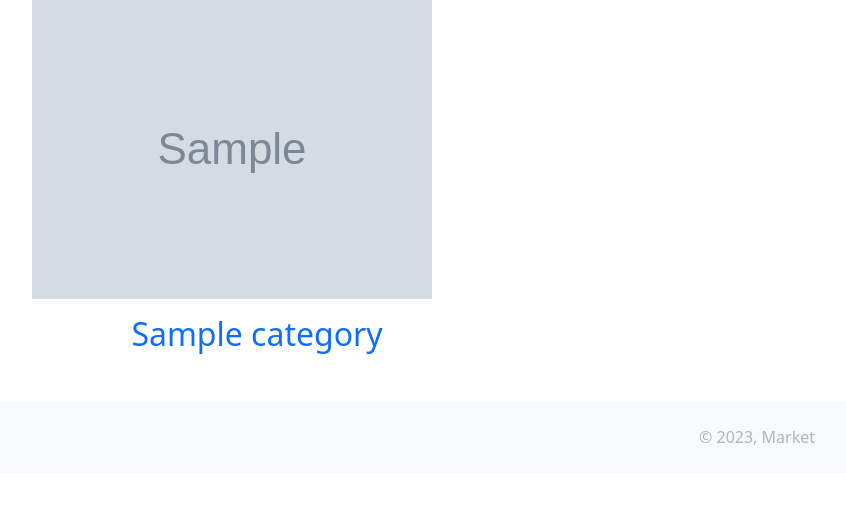
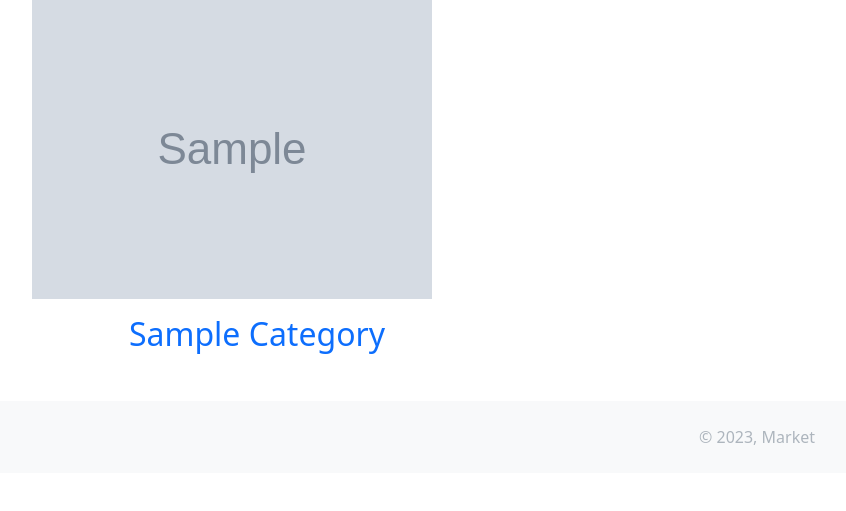
Before and after one commit to dreamer20/django_market, a Django app: page / in a window 1280 px wide. Shown: the part 89-600 px from the top of the page, without its empty margins (383-1229 px from the left). Run offline with Django 4.2, Linux system fonts and the light colour scheme; tables that the repository leaves empty hold one stand-in row (values such as "Sample post"); grey boxes marked "Sample" are stand-in pictures.

Commit message:
Markup fix.

```diff
--- a/market/templates/index.html
+++ b/market/templates/index.html
@@ -7,7 +7,7 @@
                 <div class="col-12  col-md-5 mb-3">
                     <a class="text-decoration-none" href="{% url 'category' category=category.name %}">
                         <img class="img-fluid mb-3" src="{{ category.image.url }}" alt="{{ category.name }}">
-                        <h2 class="fw-light mb-3 text-center">{{ category.name }}</h2>
+                        <h2 class="fw-light mb-3 text-center text-capitalize">{{ category.name }}</h2>
                     </a>
                 </div>
             {% endfor %}
```
